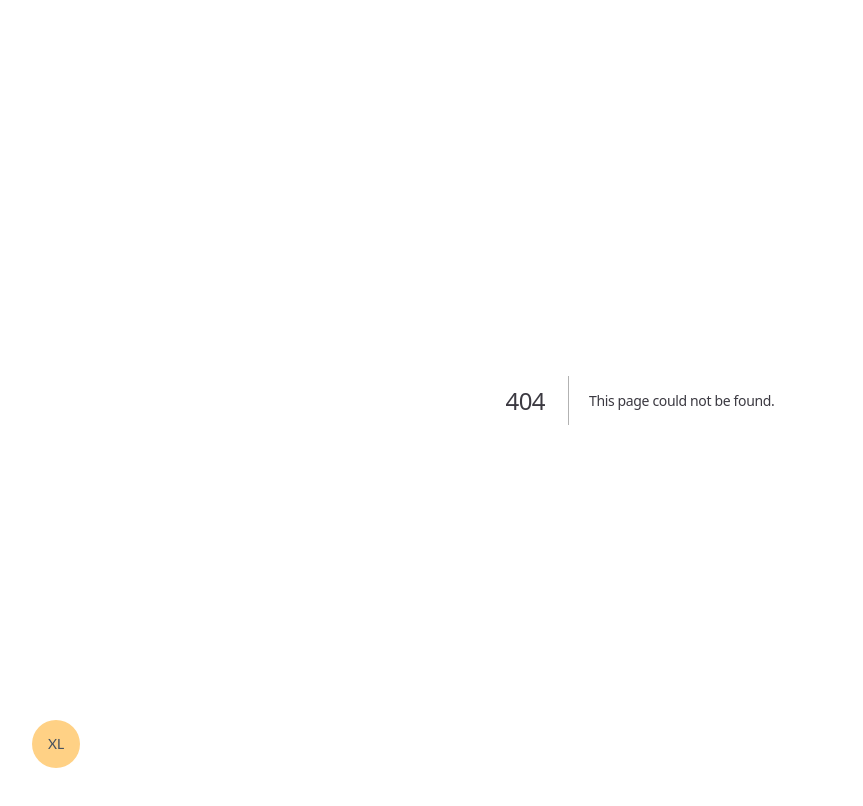
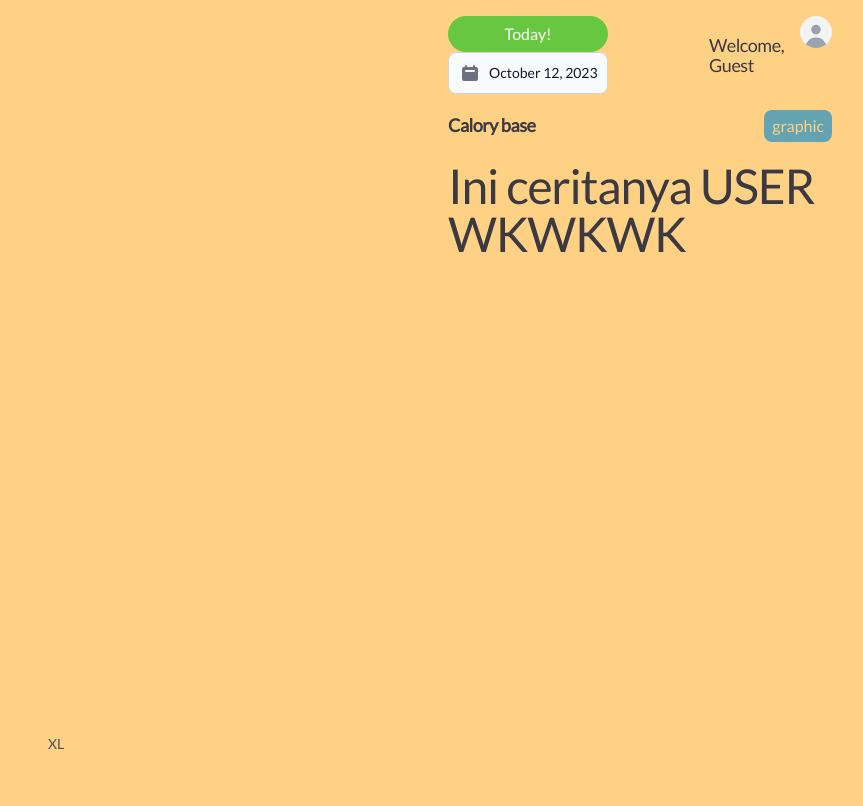
Before and after one commit to AmruTheSeeker/EatYes, a Next.js app: page /dashboard/user in a window 1280 px wide. Before the commit this address had no page. Shown: the top 806 px of the page, without its empty margins (0-863 px from the left). Built offline with nearby package versions, Linux system fonts and the light colour scheme.

Commit message:
Update middleware from matcher: /dashboard to matcher: /dashboard/user

```diff
--- /dev/null
+++ b/src/app/dashboard/user/page.js
@@ -0,0 +1,14 @@
+import { Header } from "@/components/sharedui/guestHeader";
+import { CaloryCard } from "@/components/sharedui/caloryCard";
+import { Figma } from "@/components/sharedui/labFigma";
+
+export default function Page() {
+  return (
+    <div>
+      {/* <Figma /> */}
+      <Header />
+      <CaloryCard />
+      <h1>Ini ceritanya USER WKWKWK</h1>
+    </div>
+  );
+}
--- a/src/middleware.js
+++ b/src/middleware.js
@@ -23,5 +23,5 @@ export default function middleware(request) {
 }
 
 export const config = {
-  matcher: "/dashboard",
+  matcher: "/dashboard/user",
 };
```
